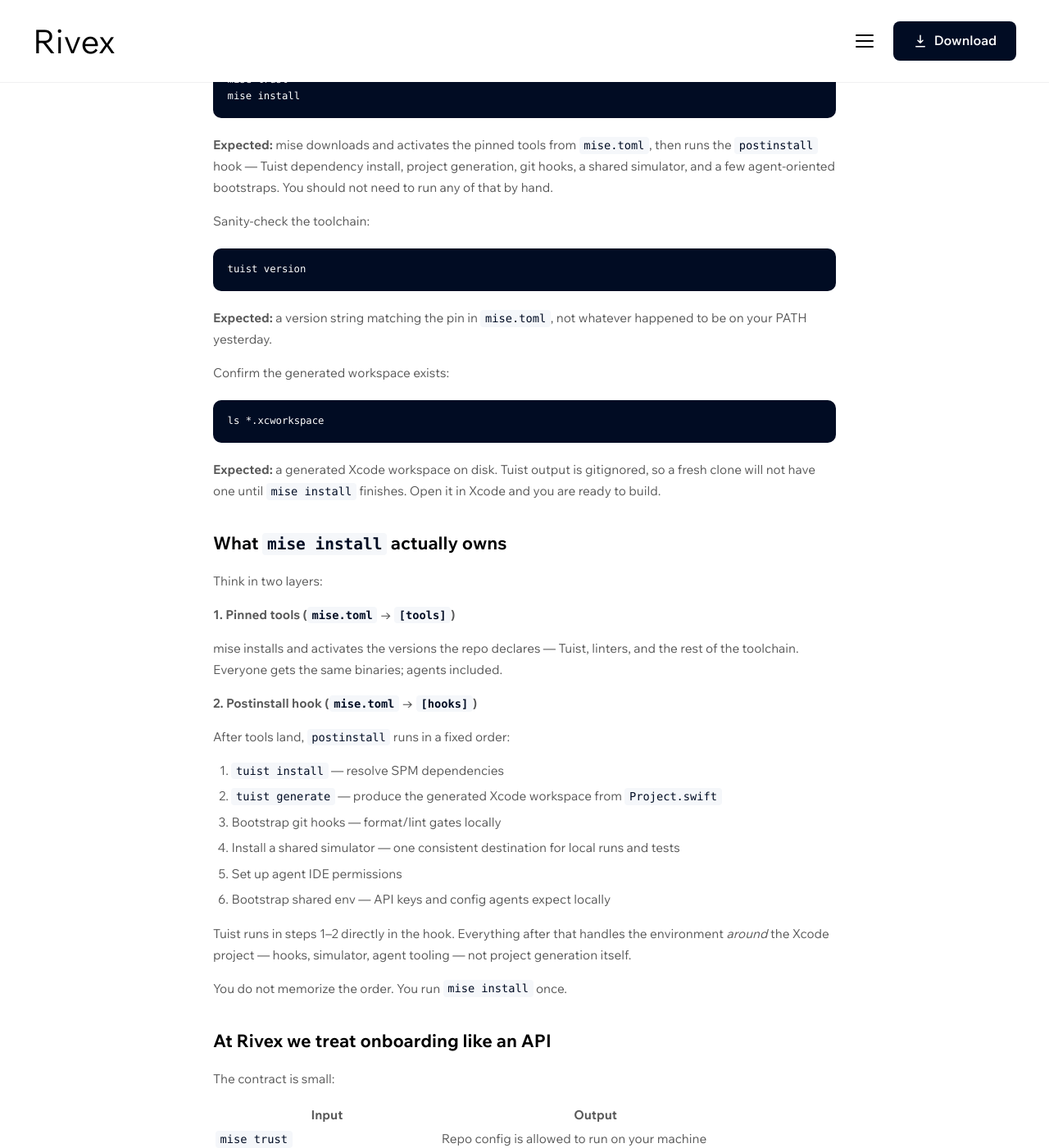
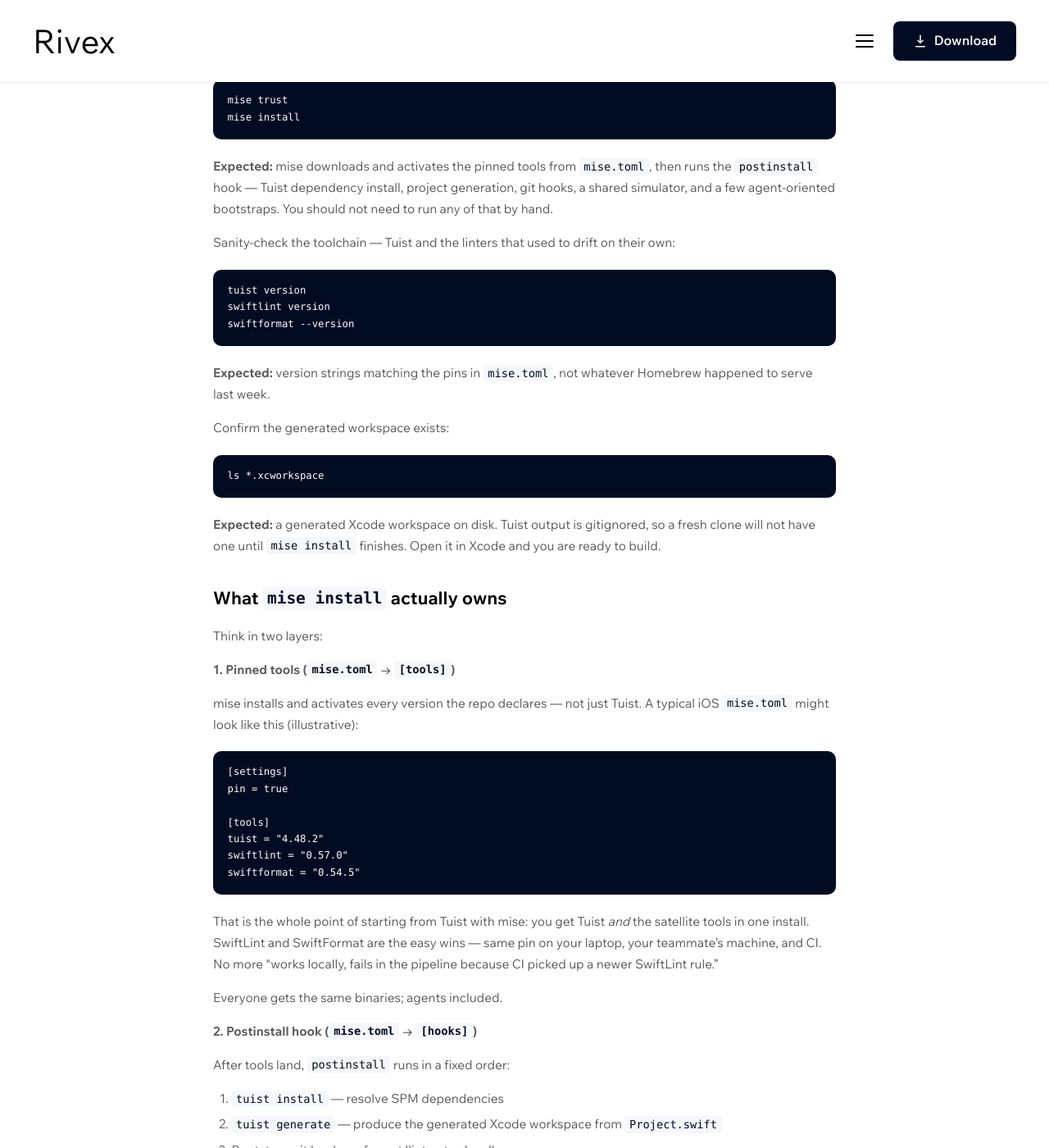
Before and after one commit to chefaio-ios/chefaio-landing-website, a Jekyll site: the page built from _posts/2026-09-16-how-we-onboard-rivex-with-one-mise-install.md, in a window 1280 px wide and 1400 px high, scrolled down 1046 px. Shown: the whole window at 82% size. Built offline with Jekyll 4.4.1, drawn with Linux system fonts in a browser that asks for light colours; some web fonts are replaced; some of the changed text lies outside the part shown.

Commit message:
Add SwiftLint/SwiftFormat examples to mise onboarding post (#14)
Content-only: show mise pins tools beyond Tuist with illustrative
mise.toml and version checks. Link Tuist install docs. Keep public
disclosure scrub and Calvin framing.

Co-authored-by: Cursor Agent <cursoragent@cursor.com>
Co-authored-by: Cal-gen? <superx3man-agent@users.noreply.github.com>

````diff
--- a/_posts/2026-09-16-how-we-onboard-rivex-with-one-mise-install.md
+++ b/_posts/2026-09-16-how-we-onboard-rivex-with-one-mise-install.md
@@ -36,7 +36,7 @@ Homebrew is great for "give me a tool." It is weaker for "give me **this project
 
 Manual Tuist steps made things worse: they were easy to skip, hard to notice when skipped, and invisible in code review. Tuist belongs behind a single front door — not as a separate onboarding chapter.
 
-At Rivex we put that front door in `mise.toml` at the repo root. Day-to-day commands like `mise build`, `mise test`, and `tuist generate` are documented for contributors once they are set up — but they are not the clone checklist.
+At Rivex we put that front door in `mise.toml` at the repo root. [Tuist recommends mise](https://tuist.dev/en/docs/guides/install-tuist) as the tool manager for exactly this reason — one file pins versions, one command installs them. Day-to-day commands like `mise build`, `mise test`, and `tuist generate` are documented for contributors once they are set up, but they are not the clone checklist.
 
 ## Try it
 
@@ -49,13 +49,15 @@ mise install
 
 **Expected:** mise downloads and activates the pinned tools from `mise.toml`, then runs the `postinstall` hook — Tuist dependency install, project generation, git hooks, a shared simulator, and a few agent-oriented bootstraps. You should not need to run any of that by hand.
 
-Sanity-check the toolchain:
+Sanity-check the toolchain — Tuist and the linters that used to drift on their own:
 
 ```bash
 tuist version
+swiftlint version
+swiftformat --version
 ```
 
-**Expected:** a version string matching the pin in `mise.toml`, not whatever happened to be on your PATH yesterday.
+**Expected:** version strings matching the pins in `mise.toml`, not whatever Homebrew happened to serve last week.
 
 Confirm the generated workspace exists:
 
@@ -71,7 +73,21 @@ Think in two layers:
 
 **1. Pinned tools (`mise.toml` → `[tools]`)**
 
-mise installs and activates the versions the repo declares — Tuist, linters, and the rest of the toolchain. Everyone gets the same binaries; agents included.
+mise installs and activates every version the repo declares — not just Tuist. A typical iOS `mise.toml` might look like this (illustrative):
+
+```toml
+[settings]
+pin = true
+
+[tools]
+tuist = "4.48.2"
+swiftlint = "0.57.0"
+swiftformat = "0.54.5"
+```
+
+That is the whole point of starting from Tuist with mise: you get Tuist *and* the satellite tools in one install. SwiftLint and SwiftFormat are the easy wins — same pin on your laptop, your teammate's machine, and CI. No more "works locally, fails in the pipeline because CI picked up a newer SwiftLint rule."
+
+Everyone gets the same binaries; agents included.
 
 **2. Postinstall hook (`mise.toml` → `[hooks]`)**
 
@@ -103,7 +119,7 @@ That is deliberately boring. Boring onboarding is how we keep humans and agents
 ## Takeaways
 
 - **One entry point beats a wiki.** If setup is not in version control, it will drift.
-- **Pin tools, then automate side effects.** mise handles versions; postinstall handles Tuist plus the environment bootstraps.
+- **Pin tools, then automate side effects.** mise handles versions — Tuist, SwiftLint, SwiftFormat, and friends — postinstall handles the rest.
 - **Hide Tuist ceremony on day zero.** `mise install` runs install and generate; reach for `tuist generate` directly only when you are changing project structure.
 
 Next up in this series: why we wrap build and test behind `mise build` and `mise test` instead of raw `xcodebuild` flags — same philosophy, different layer.
````
